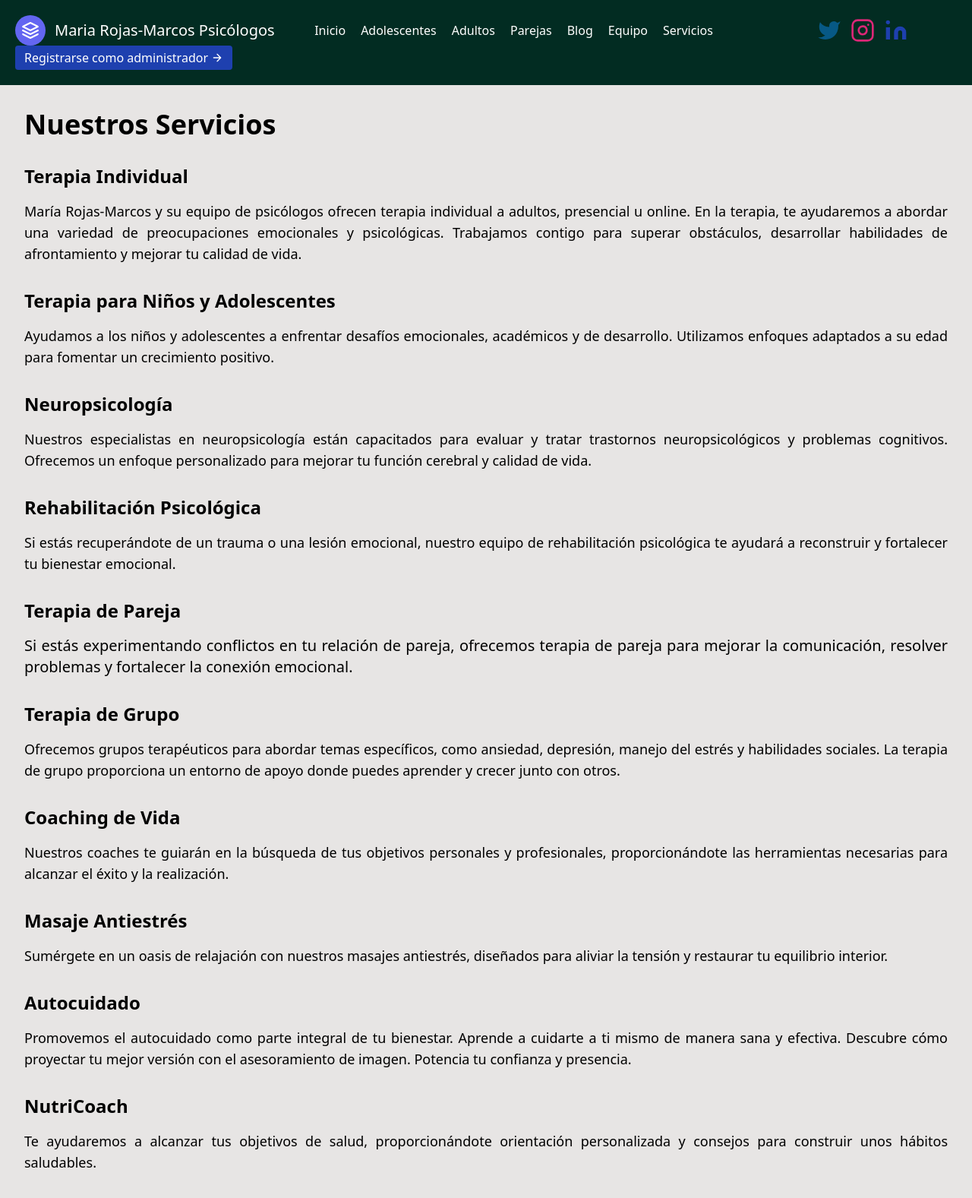
After one commit to juaalvcam/MariaRojasMarcosPsicologos, a Django app: page /servicios in a window 1280 px wide. The commit adds this page. Shown: the top 1577 px of the page at 76% size. Run offline with Django 4.2, Linux system fonts and the light colour scheme; some libraries are stand-ins or nearby versions.

Commit message:
Agregada página de servicios

```diff
--- a/psicoMRM/templates/base.html
+++ b/psicoMRM/templates/base.html
@@ -44,6 +44,9 @@
           <a class="mr-5 hover:text-blue-600" href="{% url 'blog' %}">Blog</a>
           <a class="mr-5 hover:text-blue-600" href="{% url 'about' %}"
             >Equipo</a
+          >
+          <a class="mr-5 hover:text-blue-600" href="{% url 'servicios' %}"
+            >Servicios</a
           >
         </nav>
 
--- /dev/null
+++ b/psicoMRM/templates/servicios.html
@@ -0,0 +1,89 @@
+{% extends 'base.html' %} {% block content %}
+<div class="container mx-auto p-8">
+  <h1 class="text-4xl font-bold mb-8">Nuestros Servicios</h1>
+  <div class="mb-8">
+    <h2 class="text-2xl font-bold mb-4">Terapia Individual</h2>
+    <p class="text-lg mb-2 text-justify">
+      María Rojas-Marcos y su equipo de psicólogos ofrecen terapia individual a
+      adultos, presencial u online. En la terapia, te ayudaremos a abordar una
+      variedad de preocupaciones emocionales y psicológicas. Trabajamos contigo
+      para superar obstáculos, desarrollar habilidades de afrontamiento y
+      mejorar tu calidad de vida.
+    </p>
+  </div>
+  <div class="mb-8">
+    <h2 class="text-2xl font-bold mb-4">Terapia para Niños y Adolescentes</h2>
+    <p class="text-lg mb-2 text-justify">
+      Ayudamos a los niños y adolescentes a enfrentar desafíos emocionales,
+      académicos y de desarrollo. Utilizamos enfoques adaptados a su edad para
+      fomentar un crecimiento positivo.
+    </p>
+  </div>
+  <div class="mb-8">
+    <h2 class="text-2xl font-bold mb-4">Neuropsicología</h2>
+    <p class="text-lg mb-2 text-justify">
+      Nuestros especialistas en neuropsicología están capacitados para evaluar y
+      tratar trastornos neuropsicológicos y problemas cognitivos. Ofrecemos un
+      enfoque personalizado para mejorar tu función cerebral y calidad de vida.
+    </p>
+  </div>
+  <div class="mb-8">
+    <h2 class="text-2xl font-bold mb-4">Rehabilitación Psicológica</h2>
+    <p class="text-lg mb-2 text-justify">
+      Si estás recuperándote de un trauma o una lesión emocional, nuestro equipo
+      de rehabilitación psicológica te ayudará a reconstruir y fortalecer tu
+      bienestar emocional.
+    </p>
+  </div>
+  <div class="mb-8">
+    <h2 class="text-2xl font-bold mb-4">Terapia de Pareja</h2>
+    <p class="text-xl mb-2 text-justify">
+      Si estás experimentando conflictos en tu relación de pareja, ofrecemos
+      terapia de pareja para mejorar la comunicación, resolver problemas y
+      fortalecer la conexión emocional.
+    </p>
+  </div>
+  <div class="mb-8">
+    <h2 class="text-2xl font-bold mb-4">Terapia de Grupo</h2>
+    <p class="text-lg mb-2 text-justify">
+      Ofrecemos grupos terapéuticos para abordar temas específicos, como
+      ansiedad, depresión, manejo del estrés y habilidades sociales. La terapia
+      de grupo proporciona un entorno de apoyo donde puedes aprender y crecer
+      junto con otros.
+    </p>
+  </div>
+  <div class="mb-8">
+    <h2 class="text-2xl font-bold mb-4">Coaching de Vida</h2>
+    <p class="text-lg mb-2 text-justify">
+      Nuestros coaches te guiarán en la búsqueda de tus objetivos personales y
+      profesionales, proporcionándote las herramientas necesarias para alcanzar
+      el éxito y la realización.
+    </p>
+  </div>
+  <div class="mb-8">
+    <h2 class="text-2xl font-bold mb-4">Masaje Antiestrés</h2>
+    <p class="text-lg mb-2 text-justify">
+      Sumérgete en un oasis de relajación con nuestros masajes antiestrés,
+      diseñados para aliviar la tensión y restaurar tu equilibrio interior.
+    </p>
+  </div>
+  <div class="mb-8">
+    <h2 class="text-2xl font-bold mb-4">Autocuidado</h2>
+    <p class="text-lg mb-2 text-justify">
+      Promovemos el autocuidado como parte integral de tu bienestar. Aprende a
+      cuidarte a ti mismo de manera sana y efectiva. Descubre cómo proyectar tu
+      mejor versión con el asesoramiento de imagen. Potencia tu confianza y
+      presencia.
+    </p>
+  </div>
+  <div class="mb-8">
+    <h2 class="text-2xl font-bold mb-4">NutriCoach</h2>
+    <p class="text-lg mb-2 text-justify">
+      Te ayudaremos a alcanzar tus objetivos de salud, proporcionándote
+      orientación personalizada y consejos para construir unos hábitos
+      saludables.
+    </p>
+  </div>
+
+  {% endblock %}
+</div>
--- a/psicoMRM/urls.py
+++ b/psicoMRM/urls.py
@@ -7,6 +7,7 @@ urlpatterns = [
     path("", views.index, name="index"),
     path("about/", views.about, name="about"),
     path("blog/", views.blog, name="blog"),
+    path("servicios", views.servicios, name="servicios"),
     # GESTION DE USUARIOS
     path("register/", views.register, name="register"),
     path("login/", views.user_login, name="login"),
--- a/psicoMRM/views.py
+++ b/psicoMRM/views.py
@@ -108,3 +108,8 @@ def blog(request):
         return render(request, "blog.html", {"articulos": articulos, "form": form, 'STATIC_URL': settings.STATIC_URL})
     else:
         return render(request, "blog.html", {"articulos": articulos, "form": form, 'STATIC_URL': settings.STATIC_URL})
+
+
+# SERVICIOS
+def servicios(request):
+    return render(request, "servicios.html")
```
Also changed, not shown: psicoMRM/templates/index.html (+88 -0 lines), db.sqlite3, static/consejeria-de-pareja.png (added), static/cuidados-personales.png (added), static/liderazgo.png (added), static/masaje.png (added), static/nutricionista.png (added), static/psicologo.png (added), static/rehabilitacion.png (added), static/reunion.png (added), static/terapia (1).png (added), static/terapia.png (added).
